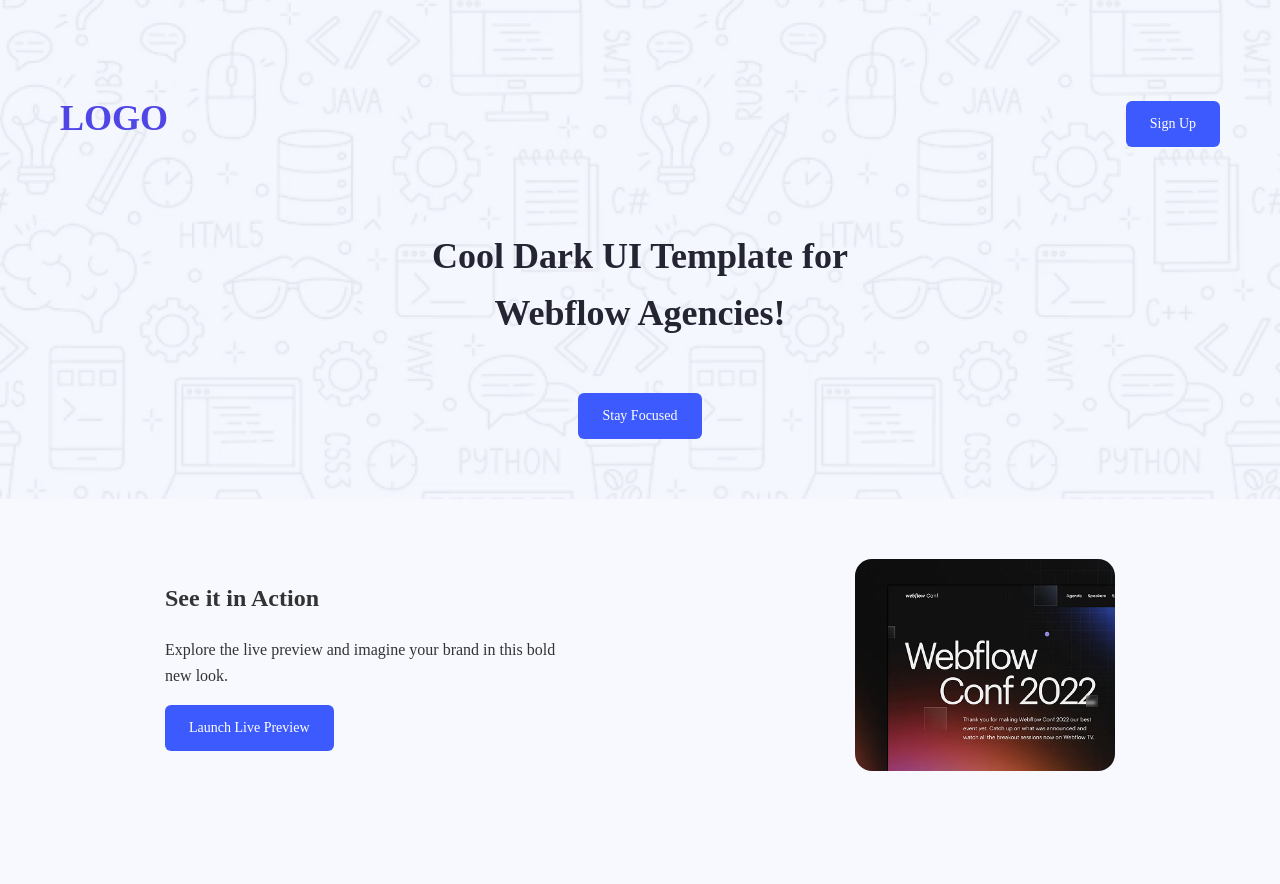
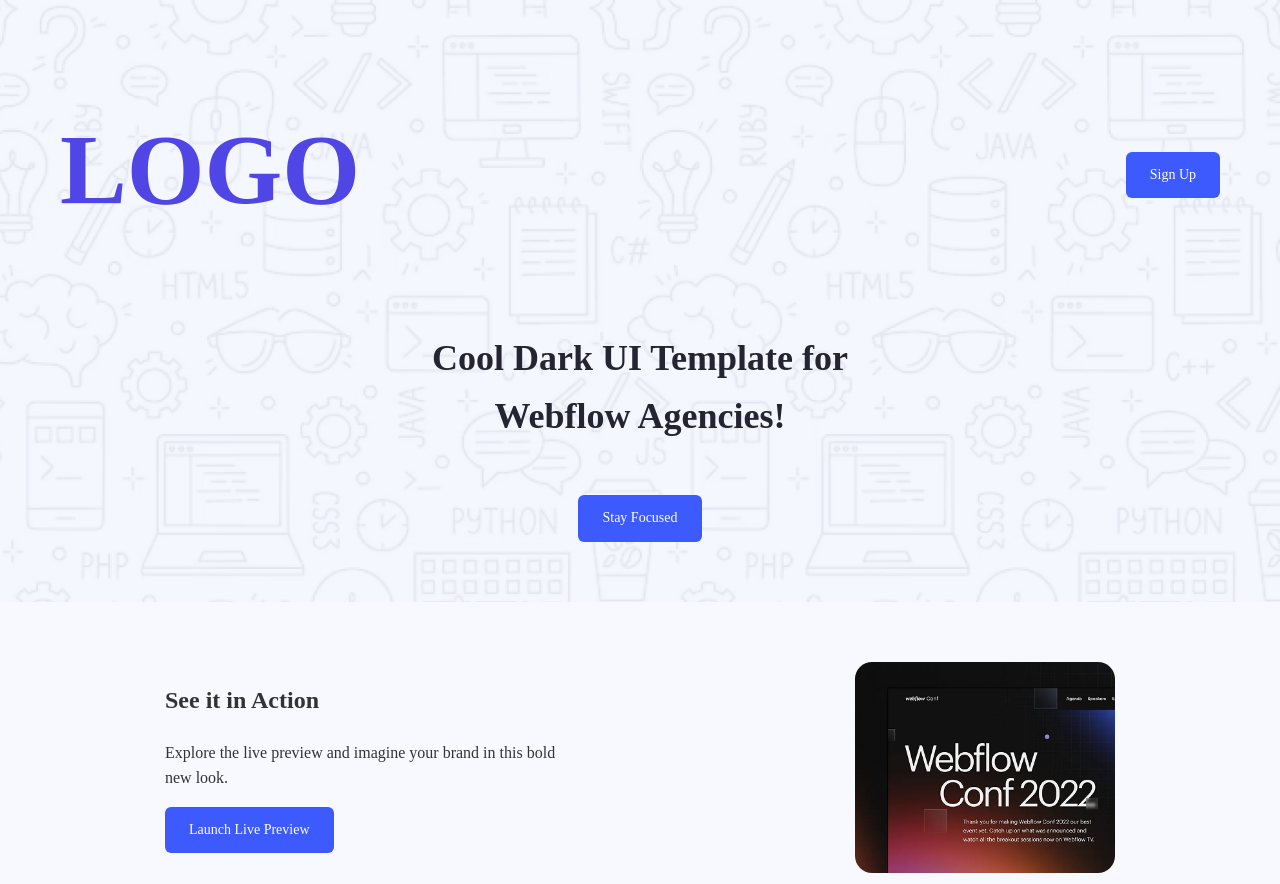
Before and after one commit to raskirayhan/webflow-agency, a plain HTML site: page index.html in a window 1280 px wide. Shown: the top 884 px of the page. Drawn offline with Linux system fonts and the light colour scheme.

Commit message:
changes in css

```diff
--- a/webflow.css
+++ b/webflow.css
@@ -267,7 +267,7 @@ a {
 
 .logo {
   color: #4f46e5; /* blue-violet color */
-  font-size: 36px;
+  font-size: 100px;
   font-weight: bold;
   margin-bottom: 10px;
 }
```
